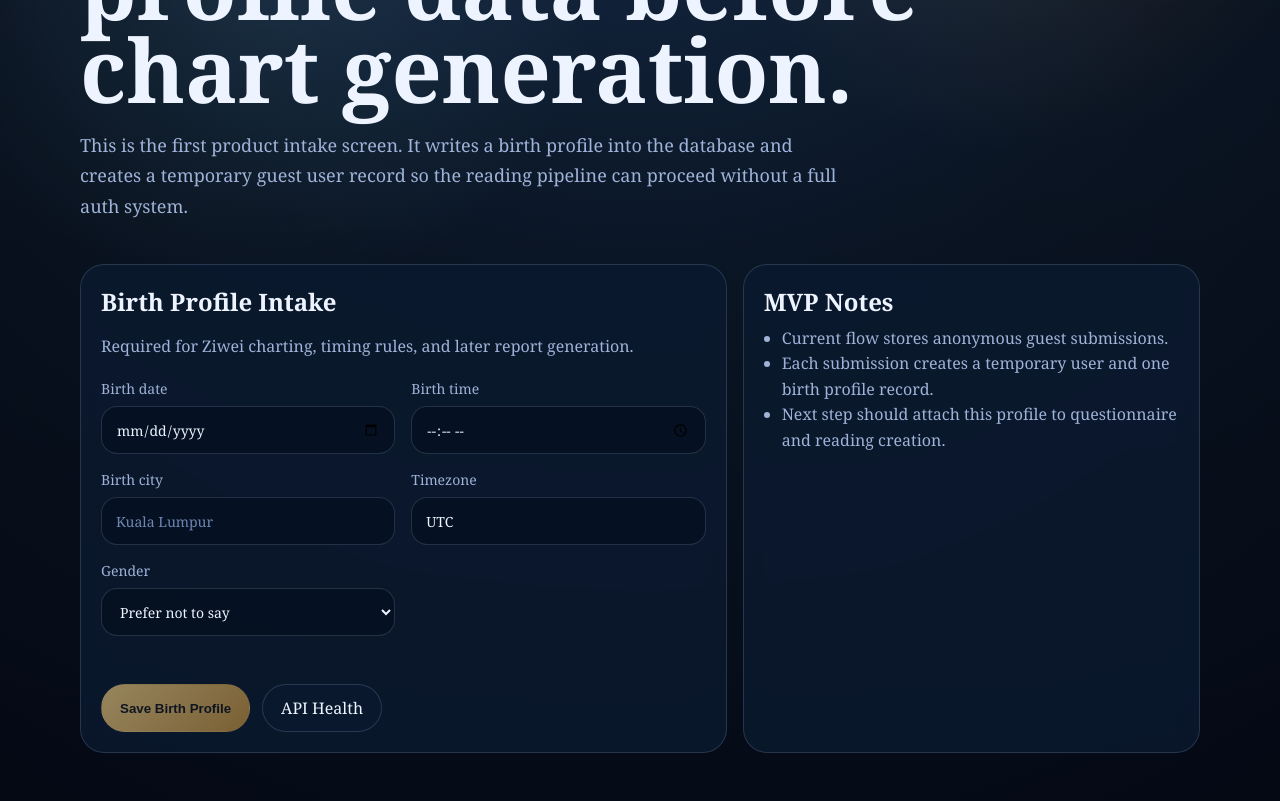
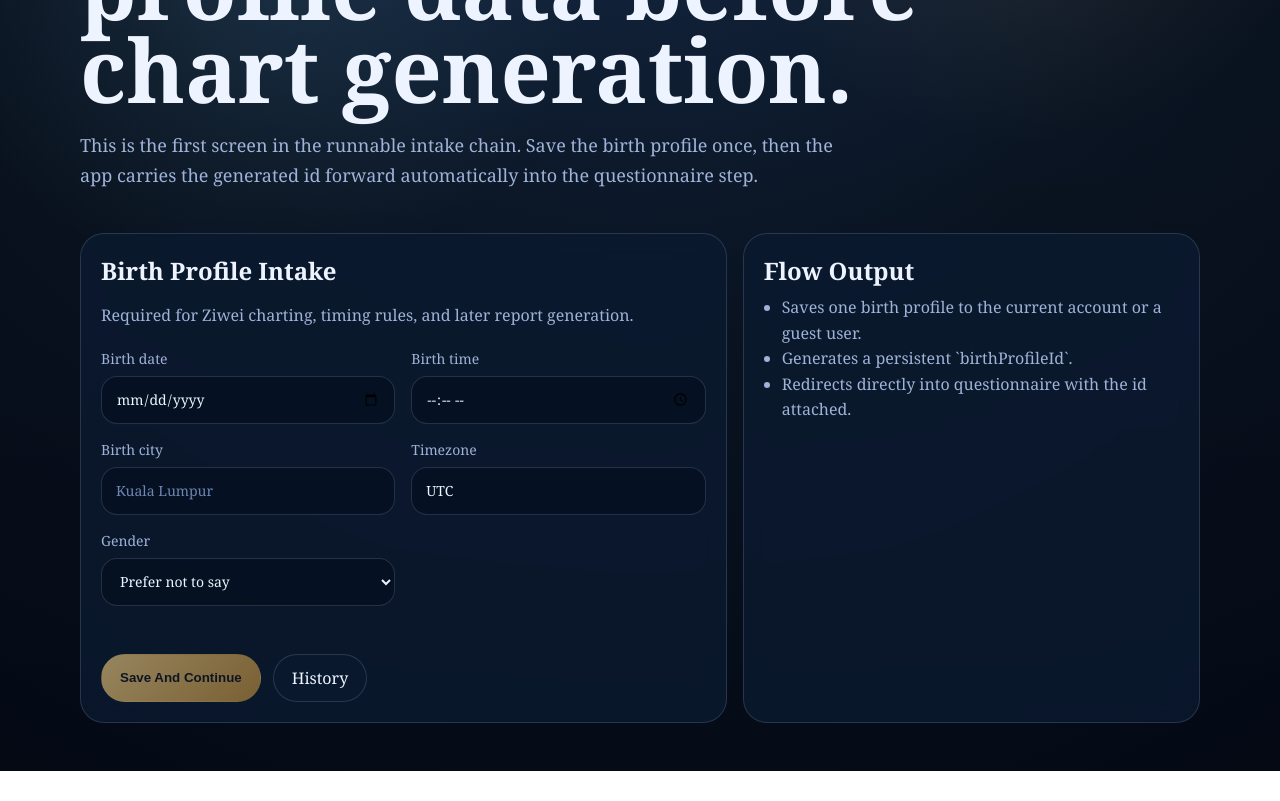
Before and after one commit to ronfatt/5d_destiny, a Next.js app: page /birth-profile in a window 1280 px wide. Shown: the part 260-1061 px from the top of the page. After the commit the page ends 1031 px from the top, so only its background shows below. Built offline with nearby package versions, Linux system fonts and the light colour scheme.

Commit message:
Automate intake flow navigation

```diff
--- a/app/birth-profile/BirthProfileForm.tsx
+++ b/app/birth-profile/BirthProfileForm.tsx
@@ -1,6 +1,7 @@
 "use client";
 
 import { FormEvent, useMemo, useState } from "react";
+import { useRouter } from "next/navigation";
 
 type SubmitState = {
   status: "idle" | "submitting" | "success" | "error";
@@ -18,6 +19,7 @@
 };
 
 export function BirthProfileForm() {
+  const router = useRouter();
   const [form, setForm] = useState(initialState);
   const [submitState, setSubmitState] = useState<SubmitState>({ status: "idle" });
 
@@ -57,10 +59,11 @@
 
       setSubmitState({
         status: "success",
-        message: "Birth profile saved. You can now connect this flow to chart generation.",
+        message: "Birth profile saved. Redirecting to questionnaire.",
         birthProfileId: payload.data.id
       });
-      setForm(initialState);
+
+      router.push(`/questionnaire?birthProfileId=${payload.data.id}`);
     } catch (error) {
       setSubmitState({
         status: "error",
@@ -130,10 +133,10 @@
 
       <div className="ctaRow">
         <button className="button primary" type="submit" disabled={!canSubmit || submitState.status === "submitting"}>
-          {submitState.status === "submitting" ? "Saving..." : "Save Birth Profile"}
+          {submitState.status === "submitting" ? "Saving..." : "Save And Continue"}
         </button>
-        <a className="button" href="/api/health">
-          API Health
+        <a className="button" href="/history">
+          History
         </a>
       </div>
 
--- a/app/birth-profile/page.tsx
+++ b/app/birth-profile/page.tsx
@@ -7,8 +7,8 @@
         <div className="eyebrow">User Input System</div>
         <h1>Capture birth profile data before chart generation.</h1>
         <p>
-          This is the first product intake screen. It writes a birth profile into the database and creates a
-          temporary guest user record so the reading pipeline can proceed without a full auth system.
+          This is the first screen in the runnable intake chain. Save the birth profile once, then the app carries the
+          generated id forward automatically into the questionnaire step.
         </p>
       </section>
 
@@ -20,11 +20,11 @@
         </article>
 
         <article className="card" style={{ gridColumn: "span 5" }}>
-          <h2>MVP Notes</h2>
+          <h2>Flow Output</h2>
           <ul>
-            <li>Current flow stores anonymous guest submissions.</li>
-            <li>Each submission creates a temporary user and one birth profile record.</li>
-            <li>Next step should attach this profile to questionnaire and reading creation.</li>
+            <li>Saves one birth profile to the current account or a guest user.</li>
+            <li>Generates a persistent `birthProfileId`.</li>
+            <li>Redirects directly into questionnaire with the id attached.</li>
           </ul>
         </article>
       </section>
```
Also changed, not shown: app/card-draw/CardDrawForm.tsx (+9 -10 lines), app/card-draw/page.tsx (+11 -5 lines), app/questionnaire/QuestionnaireForm.tsx (+10 -11 lines), app/questionnaire/page.tsx (+11 -5 lines).
